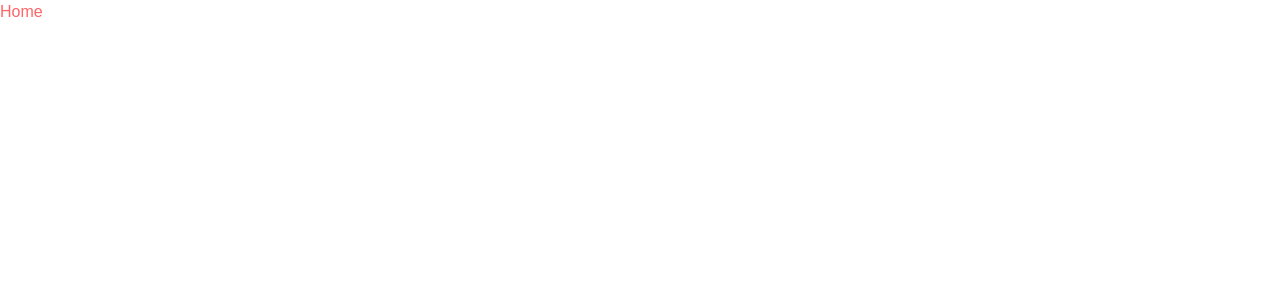
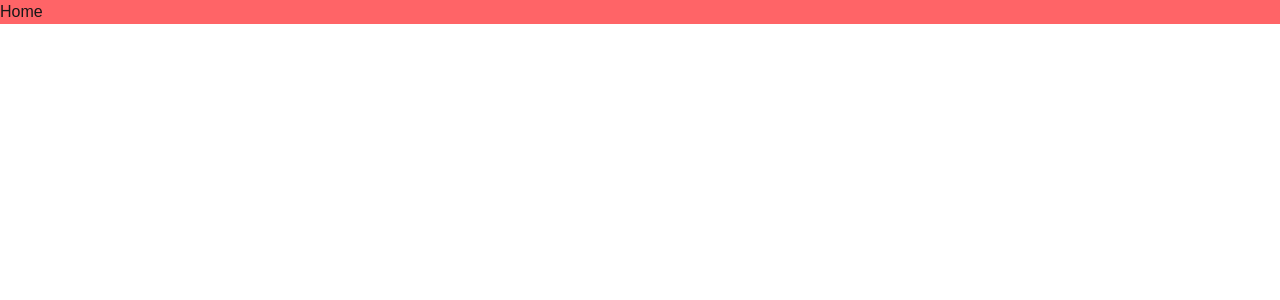
Before and after one commit to Muhammad-Fakhar-Khan/my-app, a Next.js app: page / in a window 1280 px wide. Shown: the top 300 px of the page. Built offline with nearby package versions, Linux system fonts and the light colour scheme.

Commit message:
home page change

```diff
--- a/app/page.tsx
+++ b/app/page.tsx
@@ -2,6 +2,6 @@ import React from 'react'
 
 export default function Home() {
   return (
-    <div className='text-red-400'>Home</div>
+    <div className='bg-red-400'>Home</div>
   )
 }
```
